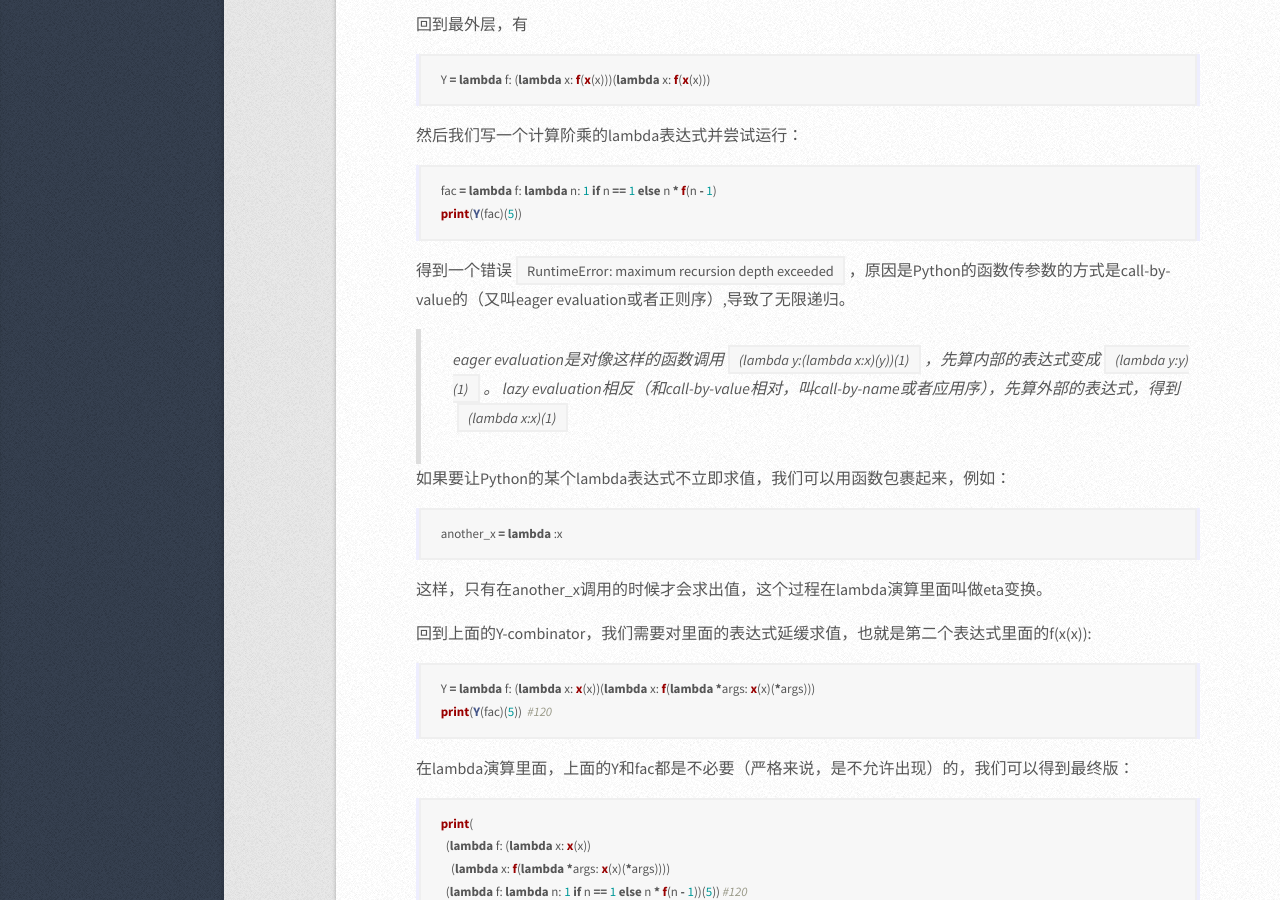
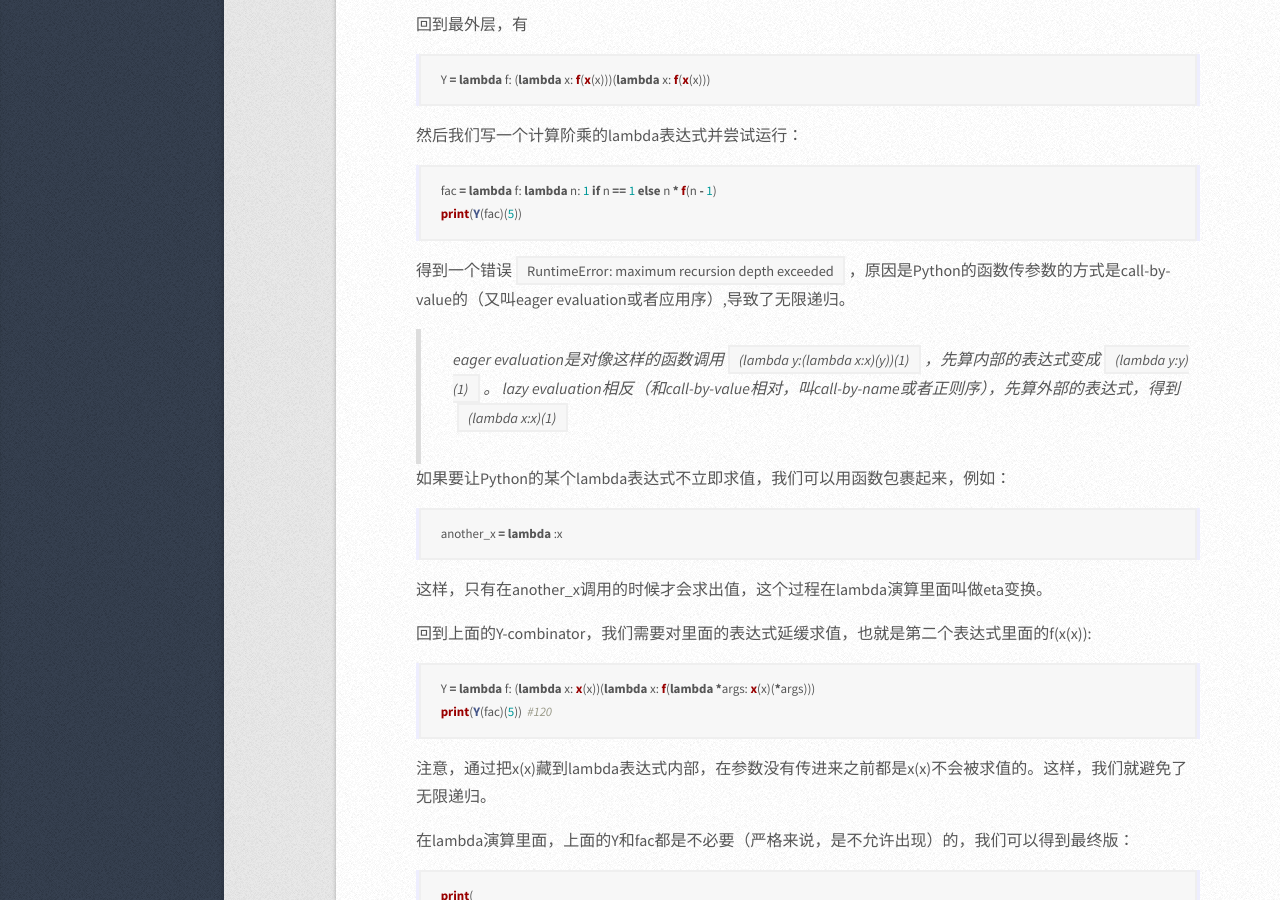
Before and after one commit to kigawas/kigawas.github.io, a Jekyll site: the page built from _posts/2016-04-09-y-combinator-in-python.md, in a window 1280 px wide and 900 px high, scrolled down 604 px. Built offline with Jekyll 4.4.1, drawn with Linux system fonts in a browser that asks for light colours; comment, search, counter and statistics services are not loaded.

Commit message:
Update 2016-04-09-y-combinator-in-python.md

````diff
--- a/_posts/2016-04-09-y-combinator-in-python.md
+++ b/_posts/2016-04-09-y-combinator-in-python.md
@@ -32,9 +32,9 @@ fac = lambda f: lambda n: 1 if n == 1 else n * f(n - 1)
 print(Y(fac)(5))
 ```
 
-得到一个错误`RuntimeError: maximum recursion depth exceeded`，原因是Python的函数传参数的方式是call-by-value的（又叫eager evaluation或者正则序）,导致了无限递归。
+得到一个错误`RuntimeError: maximum recursion depth exceeded`，原因是Python的函数传参数的方式是call-by-value的（又叫eager evaluation或者应用序）,导致了无限递归。
 
-> eager evaluation是对像这样的函数调用`(lambda y:(lambda x:x)(y))(1)`，先算内部的表达式变成`(lambda y:y)(1)`。 lazy evaluation相反（和call-by-value相对，叫call-by-name或者应用序），先算外部的表达式，得到`(lambda x:x)(1)`
+> eager evaluation是对像这样的函数调用`(lambda y:(lambda x:x)(y))(1)`，先算内部的表达式变成`(lambda y:y)(1)`。 lazy evaluation相反（和call-by-value相对，叫call-by-name或者正则序），先算外部的表达式，得到`(lambda x:x)(1)`
 
 如果要让Python的某个lambda表达式不立即求值，我们可以用函数包裹起来，例如：
 
@@ -51,6 +51,8 @@ Y = lambda f: (lambda x: x(x))(lambda x: f(lambda *args: x(x)(*args)))
 print(Y(fac)(5))  #120
 ```
 
+注意，通过把x(x)藏到lambda表达式内部，在参数没有传进来之前都是x(x)不会被求值的。这样，我们就避免了无限递归。
+
 在lambda演算里面，上面的Y和fac都是不必要（严格来说，是不允许出现）的，我们可以得到最终版：
 
 ```python
````
